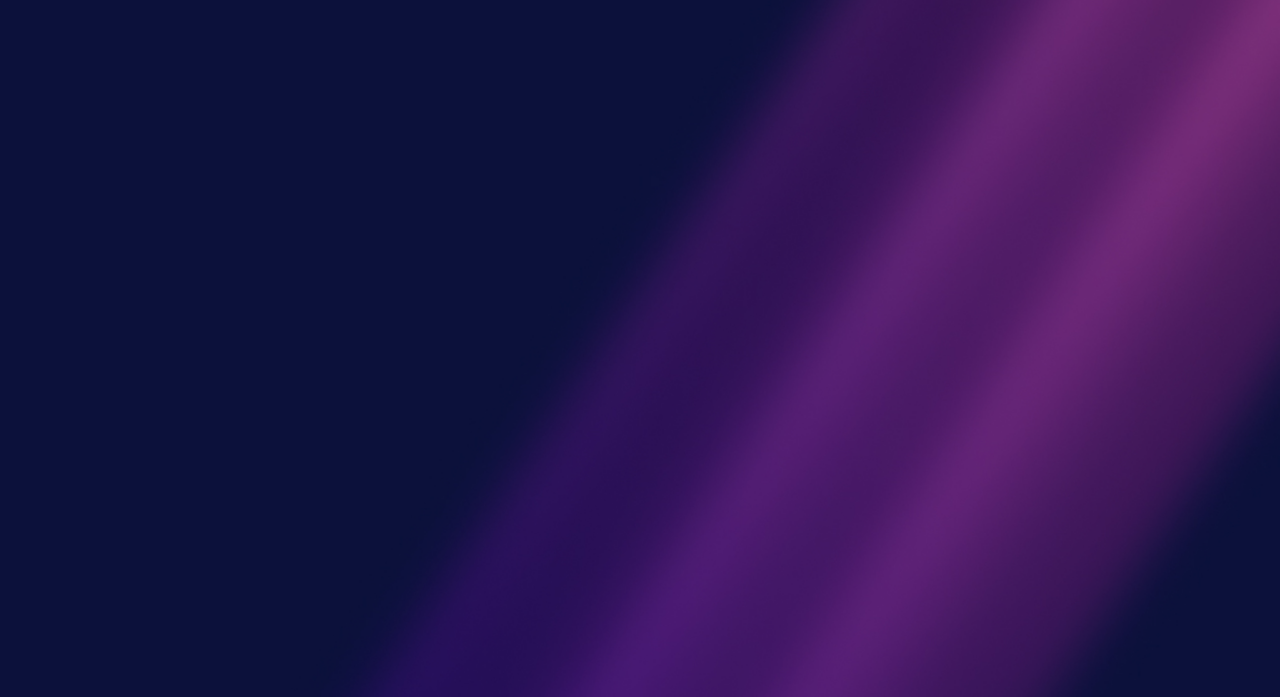
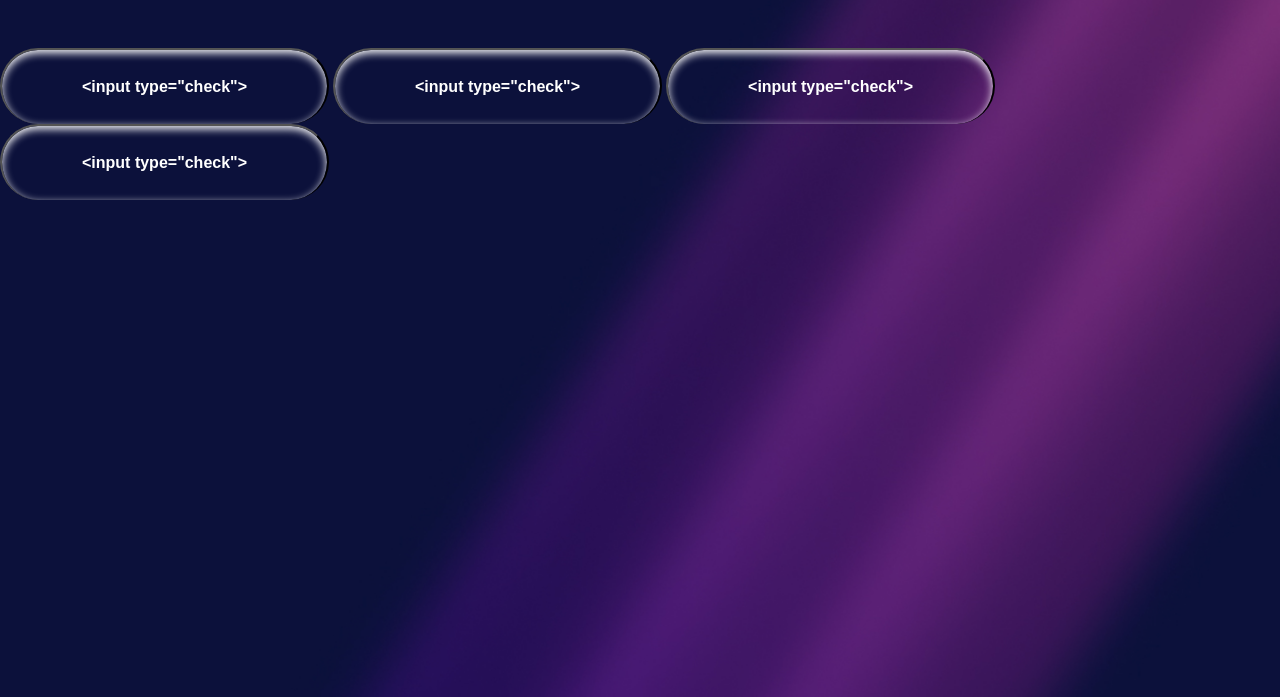
Before and after one commit to TerezaDankova/Build-week-1, a plain HTML site: page index2.html in a window 1280 px wide. Shown: the part 103-800 px from the top of the page. Drawn offline with Linux system fonts and the light colour scheme.

Commit message:
added buttons

```diff
--- a/index2.html
+++ b/index2.html
@@ -27,6 +27,21 @@
     position: relative;
     top: 60px;
   }
+  button{
+    padding-left: 80px;
+    padding-right: 80px;
+    padding-top: 28px;
+    padding-bottom: 28px;
+    background-color:inherit;
+    /*border-image:linear-gradient(white, transparent) 1; */
+    border-bottom: 0px;
+    border-radius: 50px;
+    /*border-color: linear-gradient(white, transparent)1; */
+    box-shadow: inset 0px 3px 8px white;
+    color: white;
+    font-size: 12pt;
+    font-weight: 700;
+  }
 
 </style>
 
@@ -36,6 +51,11 @@
 
   <div id="main-div">
     <div id="logo"><img src="logo.png" alt="logo" style="width: 160px;height:40px;"></div>
+    <button> &lt;input type="check"&gt; </button>
+    <button> &lt;input type="check"&gt; </button>
+    <button> &lt;input type="check"&gt; </button>
+    <button> &lt;input type="check"&gt; </button>
+
   </div>
 
 
```
